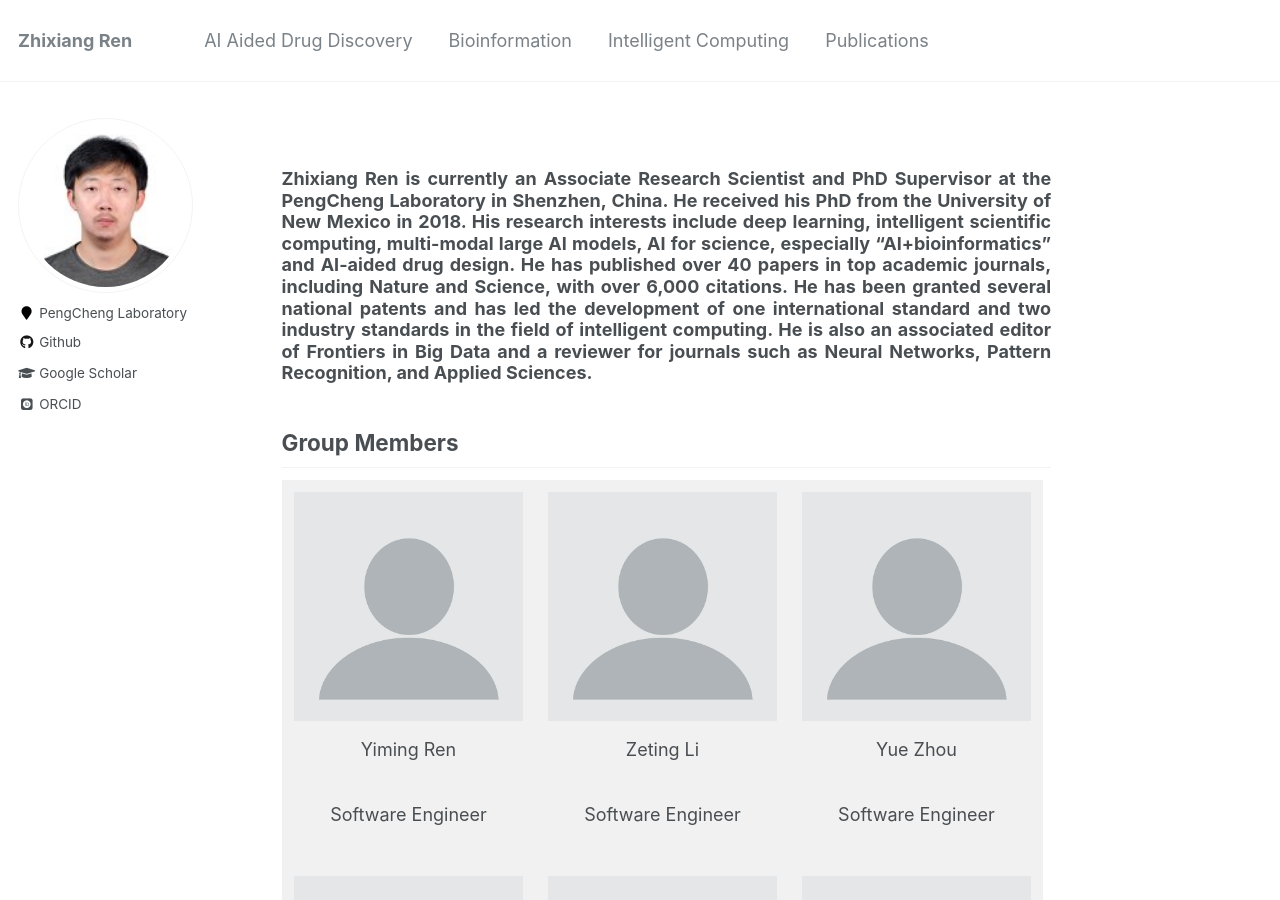
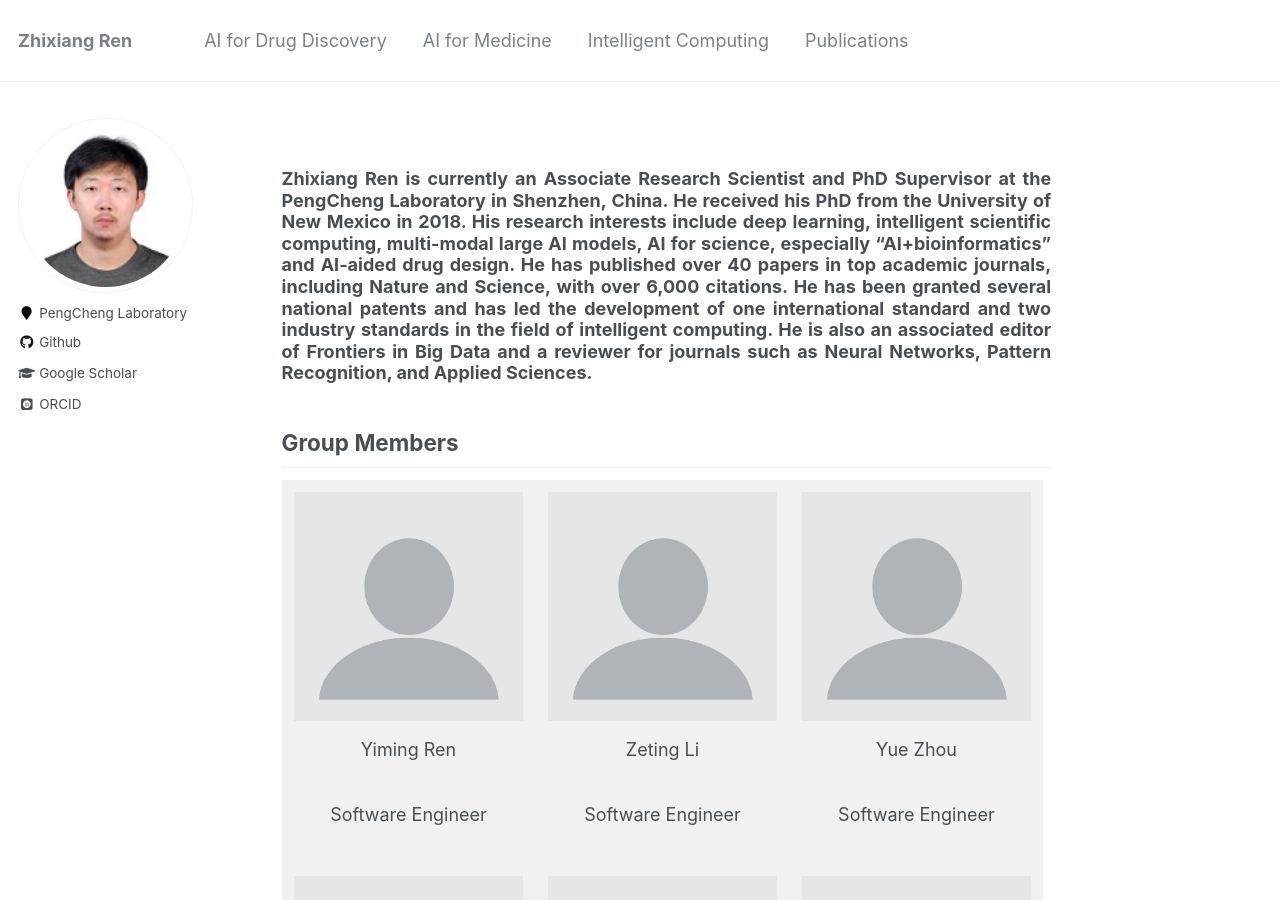
Before and after one commit to zhixiang-ren/zhixiang-ren.github.io, a Jekyll site: the page built from _pages/about.html, in a window 1280 px wide and 900 px high. Built offline with Jekyll 4.4.1, drawn with Linux system fonts in a browser that asks for light colours; some web fonts are replaced.

Commit message:
Update navigation.yml

```diff
--- a/_data/navigation.yml
+++ b/_data/navigation.yml
@@ -1,10 +1,10 @@
 # main links links
 main:
 
-  - title: "AI Aided Drug Discovery"
+  - title: "AI for Drug Discovery"
     url: /AI_Aided_Drug_Discovery/
 
-  - title: "Bioinformation"
+  - title: "AI for Medicine"
     url: /Bioinformation/
 
   - title: "Intelligent Computing"
```
